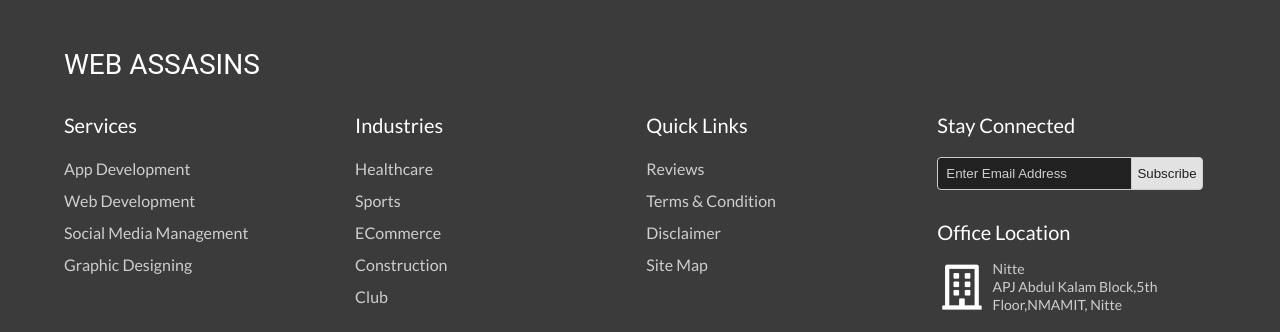
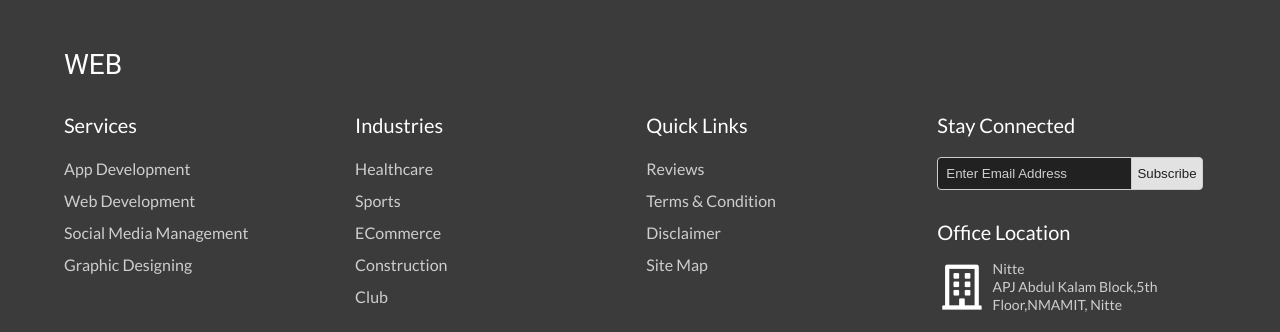
Before and after one commit to jaideep-y/footer, a plain HTML site: page index.html in a window 1280 px wide. Shown: the top 332 px of the page. Drawn offline with nearby package versions, Linux system fonts and the light colour scheme.

Commit message:
Update index.html
gitdestop testing

```diff
--- a/index.html
+++ b/index.html
@@ -13,7 +13,7 @@
 <body>
     <footer>
         <div>
-            <span class="logo">WEB ASSASINS</span>
+            <span class="logo">WEB</span>
         </div>
 
         <div class="row">
```
